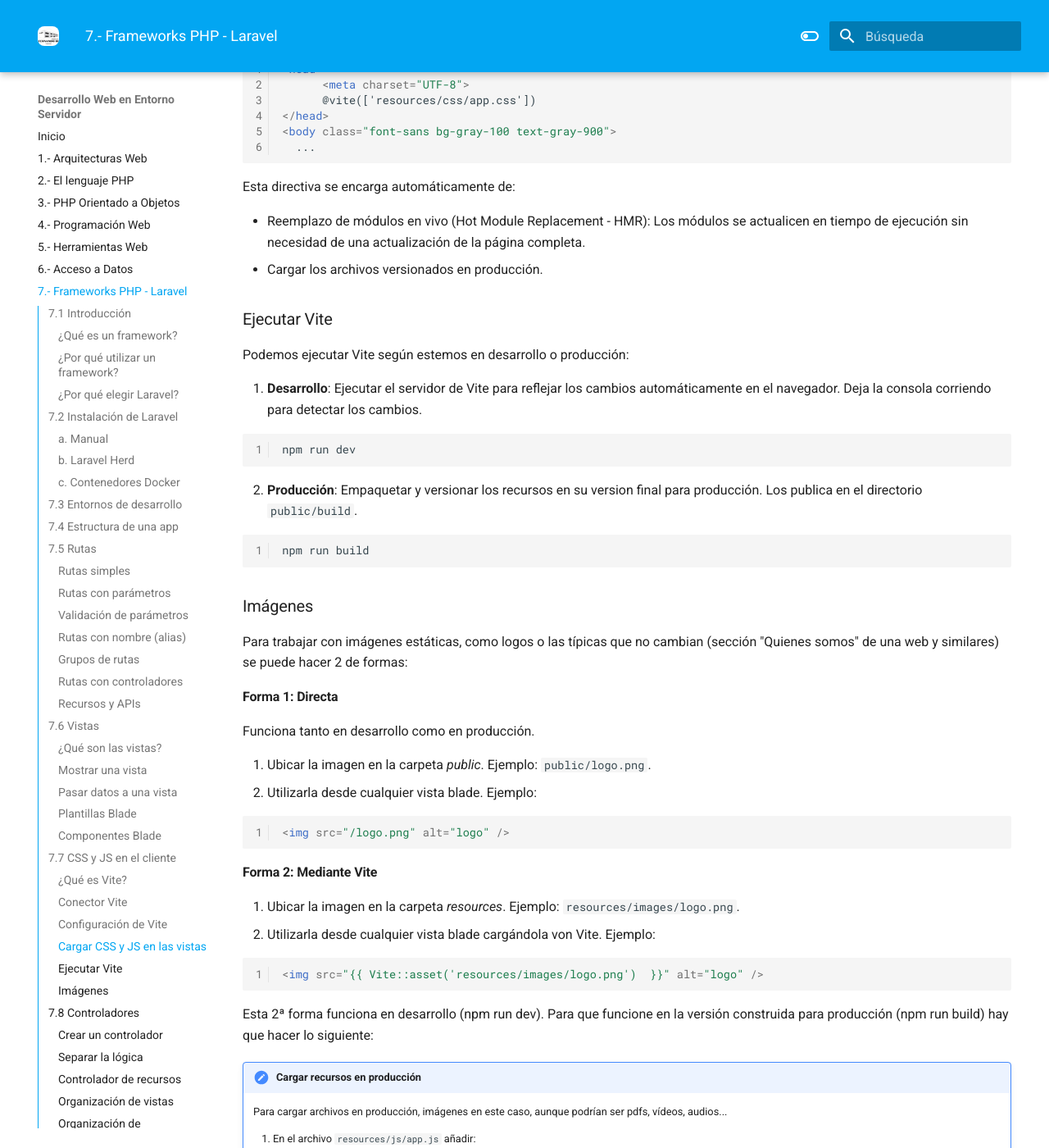
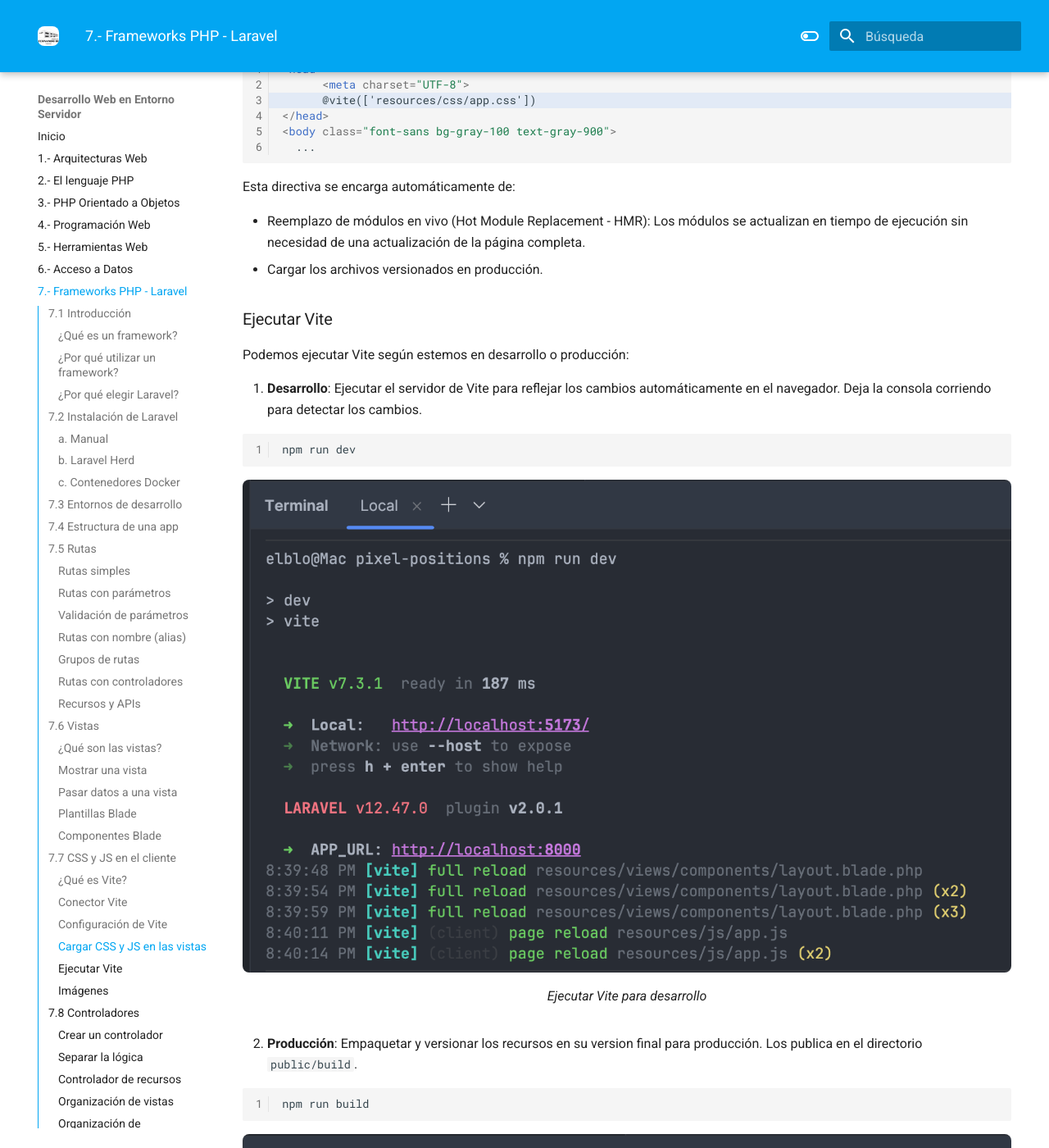
Before and after one commit to elblo/dwes2526, an MkDocs documentation site: the page built from docs/07frameworks.md, in a window 1280 px wide and 1400 px high, scrolled down 19900 px. Shown: the whole window at 82% size. Built offline with MkDocs 1.6.1 and Material for MkDocs 9.7.7, drawn with Linux system fonts in a browser that asks for light colours; some of the changed text lies outside the part shown.

Commit message:
Capturas Vite

````diff
--- a/docs/07frameworks.md
+++ b/docs/07frameworks.md
@@ -804,7 +804,7 @@
 
 Una vez configurados los puntos de entrada en el archivo *vite.config.js*, puedes cargar los recursos en las vistas utilizando la directiva **@vite** de Blade. Por ejemplo:
 
-``` html
+``` html hl_lines="3"
 <head>
       <meta charset="UTF-8">
       @vite(['resources/css/app.css'])
@@ -815,7 +815,7 @@
 
 Esta directiva se encarga automáticamente de:
 
-- Reemplazo de módulos en vivo (Hot Module Replacement - HMR): Los módulos se actualicen en tiempo de ejecución sin necesidad de una actualización de la página completa.
+- Reemplazo de módulos en vivo (Hot Module Replacement - HMR): Los módulos se actualizan en tiempo de ejecución sin necesidad de una actualización de la página completa.
 - Cargar los archivos versionados en producción.
 
 ### Ejecutar Vite
@@ -828,11 +828,21 @@
 npm run dev
 ```
 
+<figure style="align: center;">
+    <img src="imagenes/07/npmrundev.png">
+    <figcaption>Ejecutar Vite para desarrollo</figcaption>
+</figure>
+
 2. **Producción**: Empaquetar y versionar los recursos en su version final para producción. Los publica en el directorio `public/build`.
 
 ``` bash
 npm run build
 ```
+
+<figure style="align: center;">
+    <img src="imagenes/07/npmrunbuild.png">
+    <figcaption>Ejecutar Vite para producción</figcaption>
+</figure>
 
 ### Imágenes
 
````
Also changed, not shown: docs/imagenes/07/npmrunbuild.png (added), docs/imagenes/07/npmrundev.png (added).
